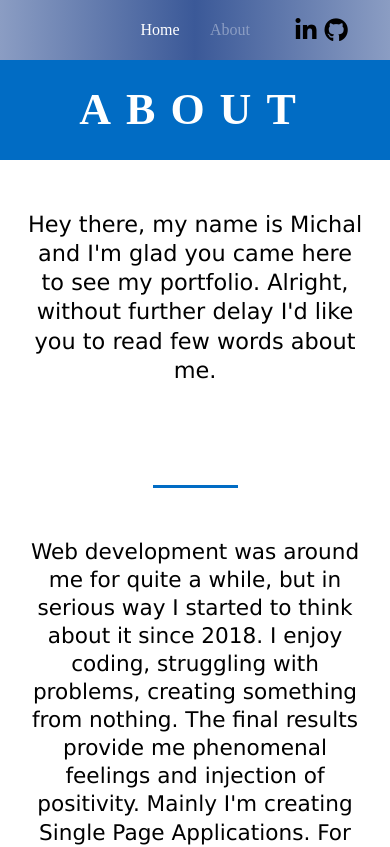
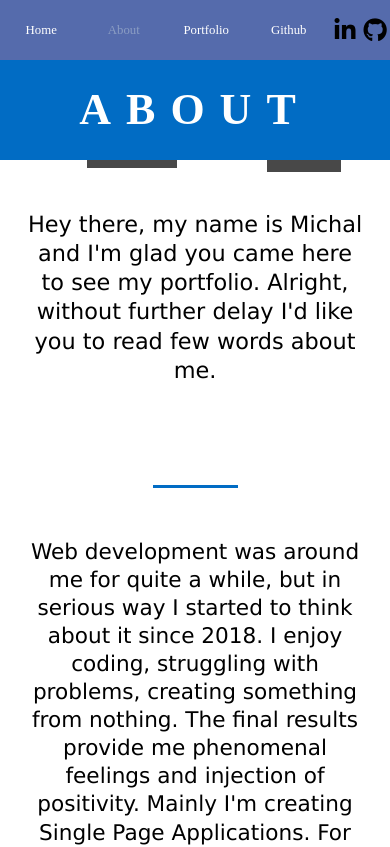
Before and after one commit to klauza/animated-business-app, a React (Create React App) app: page /about in a window 390 px wide. Shown: the top 847 px of the page. Built offline with nearby package versions, Linux system fonts and the light colour scheme; no server answers.

Commit message:
added some css

```diff
--- a/src/components/layout/About.js
+++ b/src/components/layout/About.js
@@ -62,10 +62,10 @@ export default class About extends Component {
       </div>
 
       <div className="about">
-        <p className="about__top">Hey there, my name is Michal and I'm glad you came here to see my portfolio. Alright, without further delay I'd like you to read few words about me.</p>
+        <div className="about__top">Hey there, my name is Michal and <div className="secret-text">I'm glad</div> you came here to see my portfolio. <div className="secret-text-two">Alright</div>, without further delay I'd like you to read few words about me.</div>
         <h1 className="about__mid"><span id="about-text">ABOUT</span></h1>
         <h1 className="about__mid-right"><span id="me-text">ME</span></h1>
-        <p className="about__bottom">Web development was around me for quite a while, but in serious way I started to think about it since 2018. I enjoy coding, struggling with problems, creating something from nothing. The final results provide me phenomenal feelings and injection of positivity. Mainly I'm creating Single Page Applications. For last period of time I was practicing with React. </p>
+        <p className="about__bottom">Web development was around me for quite a while, but in serious way I started to think about it since 2018. I enjoy coding, struggling with problems, creating something from nothing. The final results provide me phenomenal feelings and injection of positivity. Mainly I'm creating Single Page Applications. For last period of time I was practicingwith React.</p>
         <figure><img src={image} alt="" className="about__image" onLoad={this.handleImageLoaded.bind(this)} onError={this.handleImageErrored.bind(this)} /></figure>
       </div>
     </div>
--- a/src/css/sass/_about.scss
+++ b/src/css/sass/_about.scss
@@ -22,6 +22,7 @@
 
 
   &__top{
+
     font-family: Verdana;
 
     grid-column: 1 / 3;
@@ -50,6 +51,34 @@
         width: 15%;
         background: rgb(1, 108, 196);
     }
+
+
+    /* +++++++++++++++++++++ HIGHLIGHT TEXT ANIMATION +++++++++++++++++++++ */
+    .secret-text, .secret-text-two{
+      position: relative;
+      display: inline-block;
+    }
+    .secret-text::after,
+    .secret-text-two::after{
+      content:'';
+      position: absolute; top: 0; left: 0;
+      width: 100%;
+      height: 100%;
+      background: rgba(0, 0, 0, 0.719);
+    }
+    .secret-text::after{
+      transform: translateY(-100px);
+    }
+    .secret-text-two::after{
+      transform: translateY(-125px);
+    }
+    &:hover .secret-text::after,
+    &:hover .secret-text-two::after{
+      transition: all 1s ease;
+      transform: translateY(0px);
+    }
+
+
   }
 
   &__mid{
@@ -163,6 +192,8 @@
   }
 
 
+
+
 }
 @media(max-width: 60em){
   .about{
@@ -243,4 +274,6 @@
 
 
   }
+
+
 }
--- a/src/css/sass/_navbar.scss
+++ b/src/css/sass/_navbar.scss
@@ -1,14 +1,7 @@
 .nav-bar{
   height: 60px;
   width: 100%;
-  box-shadow: 0px 7px 14px -5px rgba(0,0,0,0.75);
-  background: linear-gradient(
-    to right,
-    rgb(139,157,195),
-    rgb(59,89,152),
-    rgb(139,157,195)
-  );
-
+  background: #556bac;
 
   .container{
     width: 80%;
@@ -69,4 +62,36 @@
   }
 
 
+  @media (max-width: 548px){
+    .container{
+      width: 100%;
+      display: grid;
+      grid-template-columns: 1fr 60px;
+      margin: 0 auto;
+
+      .nav-logo{ display: none; }
+
+      .nav-links-container{
+        grid-column: span 1;
+        width: 100%;
+        display: grid;
+        grid-template-columns: repeat(4, 1fr);
+        justify-items: center;
+
+        .nav-link{
+          width: auto;
+          color: white;
+          display: inline-block;
+          line-height: 60px;
+          text-decoration: none;
+          font-size: 0.8em;
+
+        }
+        .active{
+          color: rgb(139,157,195);;
+        }
+      }
+
+    }
+  }
 }
--- a/src/style.css
+++ b/src/style.css
@@ -1,4 +1,5 @@
 @import url("https://fonts.googleapis.com/css?family=Russo+One&display=swap");
+@import url("https://fonts.googleapis.com/css?family=Marck+Script&display=swap");
 body {
   overflow-y: scroll; }
 
@@ -14,9 +15,7 @@ body {
 .nav-bar {
   height: 60px;
   width: 100%;
-  box-shadow: 0px 7px 14px -5px rgba(0, 0, 0, 0.75);
-  background: -webkit-gradient(linear, left top, right top, from(#8b9dc3), color-stop(#3b5998), to(#8b9dc3));
-  background: linear-gradient(to right, #8b9dc3, #3b5998, #8b9dc3); }
+  background: #556bac; }
   .nav-bar .container {
     width: 80%;
     display: grid;
@@ -57,16 +56,53 @@ body {
       .nav-bar .container .nav-icons i {
         font-size: 24px;
         line-height: 60px; }
+  @media (max-width: 548px) {
+    .nav-bar .container {
+      width: 100%;
+      display: grid;
+      grid-template-columns: 1fr 60px;
+      margin: 0 auto; }
+      .nav-bar .container .nav-logo {
+        display: none; }
+      .nav-bar .container .nav-links-container {
+        grid-column: span 1;
+        width: 100%;
+        display: grid;
+        grid-template-columns: repeat(4, 1fr);
+        justify-items: center; }
+        .nav-bar .container .nav-links-container .nav-link {
+          width: auto;
+          color: white;
+          display: inline-block;
+          line-height: 60px;
+          text-decoration: none;
+          font-size: 0.8em; }
+        .nav-bar .container .nav-links-container .active {
+          color: #8b9dc3; } }
 
 .home {
   background: white; }
 
 .container-home {
-  background: #8b9dc3; }
+  background: rgba(59, 88, 152, 0.7);
+  position: relative;
+  overflow: hidden; }
+  .container-home::before {
+    content: "";
+    display: block;
+    position: absolute;
+    left: 0;
+    top: 0;
+    width: 100%;
+    height: 100%;
+    opacity: 0.4;
+    background: url("./media/hero-imgs/floor-tile.png") repeat; }
   .container-home__hero {
     -webkit-clip-path: polygon(0 0, 100% 0, 100% 80%, 70% 80%, 50% 90%, 30% 80%, 0 80%);
             clip-path: polygon(0 0, 100% 0, 100% 80%, 70% 80%, 50% 90%, 30% 80%, 0 80%); }
     .container-home__hero--img {
+      -webkit-filter: saturate(1.35);
+              filter: saturate(1.35);
       width: 100%;
       height: 92vh;
       object-fit: cover;
@@ -74,28 +110,49 @@ body {
     .container-home__hero--para {
       text-align: center;
       position: absolute;
-      top: 50%;
+      top: 15%;
       left: 50%;
-      -webkit-transform: translate(-50%, -50%);
-              transform: translate(-50%, -50%);
-      color: white;
+      -webkit-transform: translateX(-50%);
+              transform: translateX(-50%);
       z-index: 2;
       max-width: 600px; }
-      .container-home__hero--para p:nth-child(1) {
-        margin-bottom: 50px; }
+      .container-home__hero--para p {
+        font-family: "Marck Script", cursive;
+        color: white;
+        font-size: 1.55rem; }
+        .container-home__hero--para p::after {
+          content: '';
+          display: block;
+          margin: 0 auto;
+          position: absolute;
+          bottom: -100%;
+          left: 50%;
+          -webkit-transform: translateX(-50%);
+                  transform: translateX(-50%);
+          height: 2px;
+          width: 80px;
+          border-bottom: 2px dashed white; }
+      @media (max-width: 660px) {
+        .container-home__hero--para {
+          padding: 0 10px;
+          top: 10%;
+          max-width: unset;
+          width: 100%; }
+          .container-home__hero--para p::after {
+            bottom: -50%; } }
   .container-home__experience {
     text-align: center;
     margin-top: -50px; }
     .container-home__experience span {
       font-family: "Russo One", sans-serif;
-      color: white;
+      color: black;
       position: relative; }
       .container-home__experience span::before, .container-home__experience span::after {
         content: '';
         display: block;
         width: 20px;
-        height: 2px;
-        background: white;
+        height: 3px;
+        background: black;
         margin: 0 auto; }
       .container-home__experience span::before {
         position: absolute;
@@ -119,6 +176,7 @@ body {
     -webkit-box-pack: center;
             justify-content: center; }
     .container-home__skill-icons .icon-container {
+      z-index: 2;
       width: 100px;
       height: 100px;
       text-align: center;
@@ -130,26 +188,26 @@ body {
         font-size: 64px;
         line-height: 100px; }
       .container-home__skill-icons .icon-container .desc {
-        background: rgba(173, 173, 173, 0.295); }
+        background: rgba(105, 105, 105, 0.87); }
     .container-home__skill-icons .icon-container:nth-child(1) i {
       color: yellow; }
     .container-home__skill-icons .icon-container:nth-child(1) .desc {
-      color: yellow;
+      color: #fff;
       font-family: "Russo One", sans-serif; }
     .container-home__skill-icons .icon-container:nth-child(2) i {
       color: #4DD0E1; }
     .container-home__skill-icons .icon-container:nth-child(2) .desc {
-      color: #4DD0E1;
+      color: #fff;
       font-family: "Russo One", sans-serif; }
     .container-home__skill-icons .icon-container:nth-child(3) i {
       color: #cf649a; }
     .container-home__skill-icons .icon-container:nth-child(3) .desc {
-      color: #cf649a;
+      color: #fff;
       font-family: "Russo One", sans-serif; }
     .container-home__skill-icons .icon-container:nth-child(4) i {
       color: #fa2727; }
     .container-home__skill-icons .icon-container:nth-child(4) .desc {
-      color: #fa2727;
+      color: #fff;
       font-family: "Russo One", sans-serif; }
     .container-home__skill-icons .icon-container:nth-child(5) i {
       color: #fff; }
@@ -159,17 +217,17 @@ body {
     .container-home__skill-icons .icon-container:nth-child(6) i {
       color: #e44f26; }
     .container-home__skill-icons .icon-container:nth-child(6) .desc {
-      color: #e44f26;
+      color: #fff;
       font-family: "Russo One", sans-serif; }
     .container-home__skill-icons .icon-container:nth-child(7) i {
       color: #6f43a4; }
     .container-home__skill-icons .icon-container:nth-child(7) .desc {
-      color: #6f43a4;
+      color: #fff;
       font-family: "Russo One", sans-serif; }
     .container-home__skill-icons .icon-container:nth-child(8) i {
       color: #19e634; }
     .container-home__skill-icons .icon-container:nth-child(8) .desc {
-      color: #19e634;
+      color: #fff;
       font-family: "Russo One", sans-serif;
       letter-spacing: -1px; }
 
@@ -192,7 +250,8 @@ body {
     margin: 10px 25px;
     position: relative;
     line-height: 1.3em;
-    font-size: 1.75vw; }
+    font-size: 1.75vw;
+    /* +++++++++++++++++++++ HIGHLIGHT TEXT ANIMATION +++++++++++++++++++++ */ }
     @media screen and (min-width: 1335px) {
       .about__top {
         font-size: 1.4em; } }
@@ -208,6 +267,30 @@ body {
       height: 3px;
       width: 15%;
       background: #016cc4; }
+    .about__top .secret-text, .about__top .secret-text-two {
+      position: relative;
+      display: inline-block; }
+    .about__top .secret-text::after,
+    .about__top .secret-text-two::after {
+      content: '';
+      position: absolute;
+      top: 0;
+      left: 0;
+      width: 100%;
+      height: 100%;
+      background: rgba(0, 0, 0, 0.719); }
+    .about__top .secret-text::after {
+      -webkit-transform: translateY(-100px);
+              transform: translateY(-100px); }
+    .about__top .secret-text-two::after {
+      -webkit-transform: translateY(-125px);
+              transform: translateY(-125px); }
+    .about__top:hover .secret-text::after,
+    .about__top:hover .secret-text-two::after {
+      -webkit-transition: all 1s ease;
+      transition: all 1s ease;
+      -webkit-transform: translateY(0px);
+              transform: translateY(0px); }
   .about__mid {
     grid-column: 2 / 4;
     grid-row: 2 / 3;
@@ -469,7 +552,7 @@ body {
           #portfolio-page .portfolio-grid .card .card-description__link a:nth-child(1) i {
             font-size: 18px; }
       #portfolio-page .portfolio-grid .card-description__hover--text {
-        padding-top: 20px;
+        padding: 20px 5px 0;
         text-align: center;
         width: 100%;
         height: 130px;
```
Lines whose indentation alone changed are shown as unchanged.
